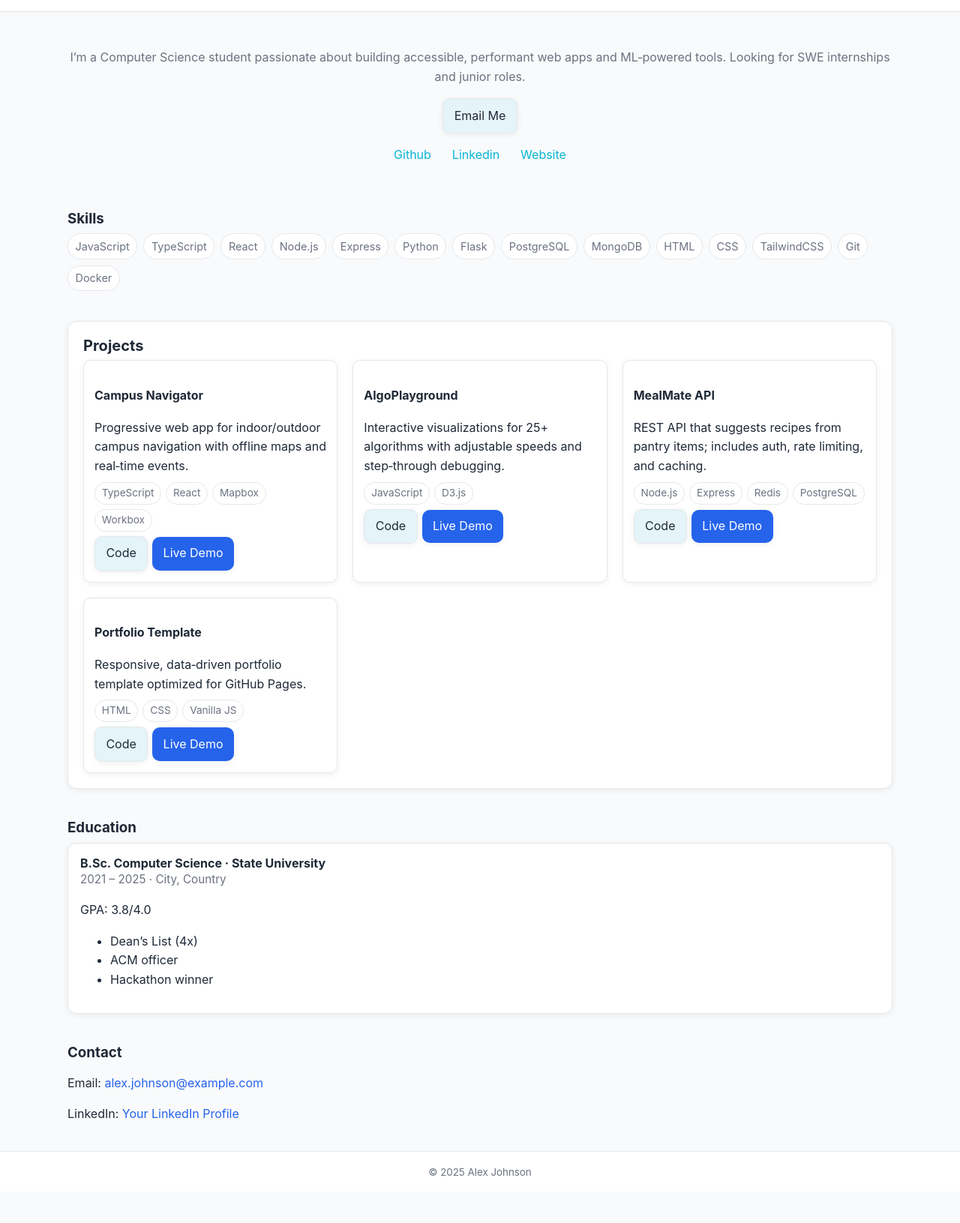
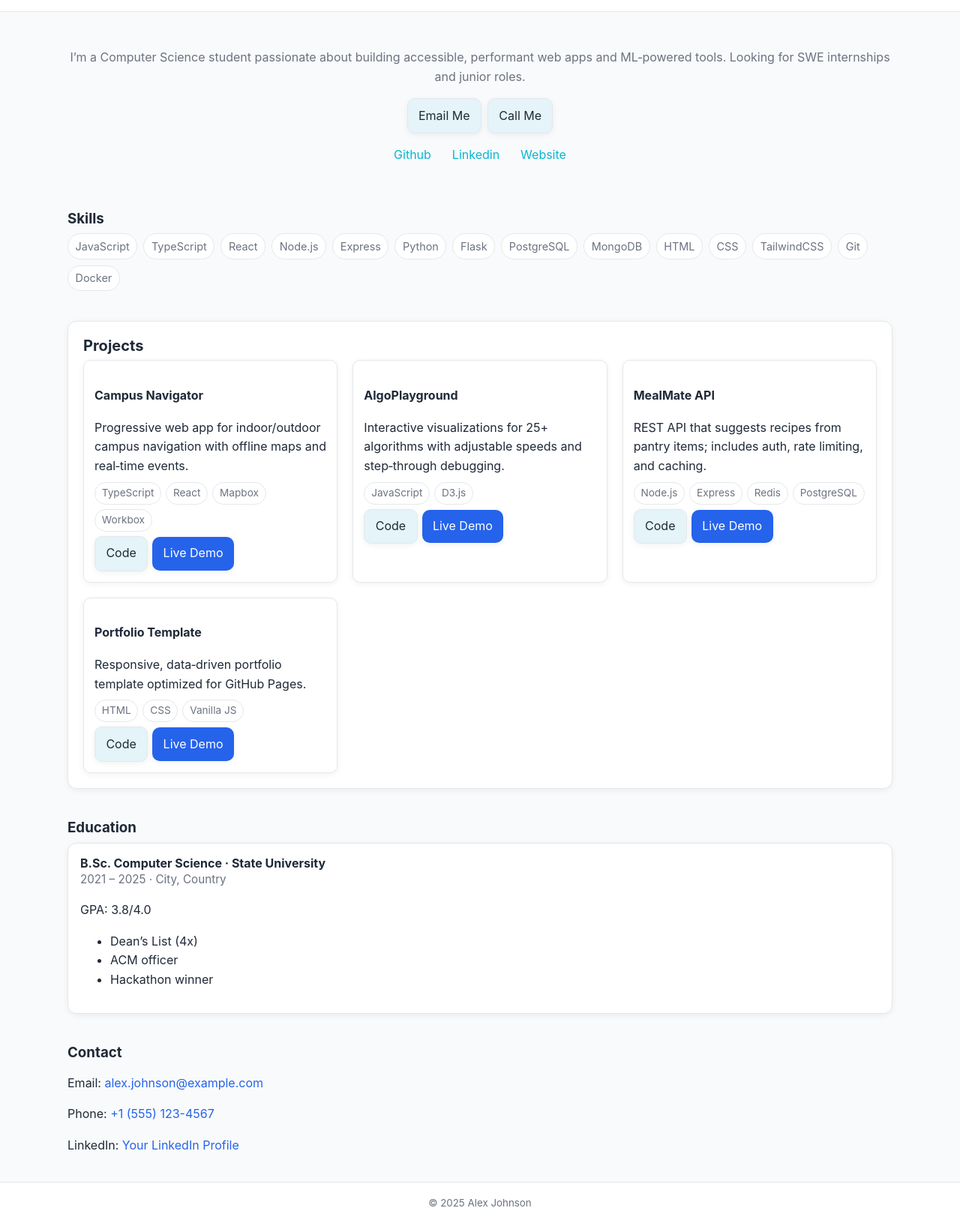
Before and after one commit to AlmogShKt/portfolio-template, a plain HTML site: page index.html in a window 1280 px wide. Shown: the part 100-1731 px from the top of the page at 75% size. Before the commit the page ends 1689 px from the top, so only its background shows below. Drawn offline with Linux system fonts and the light colour scheme.

Commit message:
Add phone number support and fix hero section layout
- Add phone number field to contact data structure
- Add phone button to hero section CTA area
- Add phone display in contact section
- Implement conditional rendering for phone number
- Fix hero section CSS grid layout when avatar is missing
- Add responsive centering for no-avatar layout

```diff
--- a/index.html
+++ b/index.html
@@ -43,6 +43,7 @@
               >View Resume</a
             >
             <a id="emailLink" class="btn secondary" href="#">Email Me</a>
+            <a id="phoneLink" class="btn secondary" href="#" style="display: none;">Call Me</a>
           </div>
           <ul class="social-icons" id="socialLinks"></ul>
         </div>
@@ -76,6 +77,10 @@
             >your.email@example.com</a
           >
         </p>
+        <p id="phoneSection" style="display: none;">
+          Phone:
+          <a id="phone" href="tel:+1234567890">Your Phone Number</a>
+        </p>
         <p>
           LinkedIn:
           <a href="#" id="linkedin" target="_blank" rel="noopener"
--- a/js/data.js
+++ b/js/data.js
@@ -117,6 +117,7 @@ const portfolioData = {
 
   contact: {
     email: "alex.johnson@example.com",
+    phone: "+1 (555) 123-4567", // optional - leave empty to hide
     linkedin: "https://www.linkedin.com/in/alex-johnson/",
     github: "https://github.com/alex-johnson",
   },
--- a/js/main.js
+++ b/js/main.js
@@ -40,6 +40,15 @@ function renderHero() {
   const emailBtn = $("#emailLink");
   if (data.contact?.email) emailBtn.href = `mailto:${data.contact.email}`;
   else emailBtn.style.display = "none";
+
+  const phoneBtn = $("#phoneLink");
+  if (data.contact?.phone && data.contact.phone.trim() !== "") {
+    const telHref = `tel:${data.contact.phone.replace(/[^\d+]/g, '')}`;
+    phoneBtn.href = telHref;
+    phoneBtn.style.display = "inline-block";
+  } else {
+    phoneBtn.style.display = "none";
+  }
 
   const resumeBtn = $("#resumeLink");
   if (data.resumeUrl) {
@@ -226,11 +235,25 @@ function renderContactFooter() {
   const year = new Date().getFullYear();
   $("#year").textContent = String(year);
   $("#footerName").textContent = data.name || "";
+
   const email = $("#email");
   if (data.contact?.email) {
     email.textContent = data.contact.email;
     email.href = `mailto:${data.contact.email}`;
   }
+
+  const phone = $("#phone");
+  const phoneSection = $("#phoneSection");
+  if (data.contact?.phone && data.contact.phone.trim() !== "") {
+    phone.textContent = data.contact.phone;
+    // Create tel: link by removing non-numeric characters except +
+    const telHref = `tel:${data.contact.phone.replace(/[^\d+]/g, '')}`;
+    phone.href = telHref;
+    phoneSection.style.display = "block";
+  } else {
+    phoneSection.style.display = "none";
+  }
+
   const linked = $("#linkedin");
   if (data.contact?.linkedin) linked.href = safeHref(data.contact.linkedin);
 }
```
Also changed, not shown: 1 other file.
